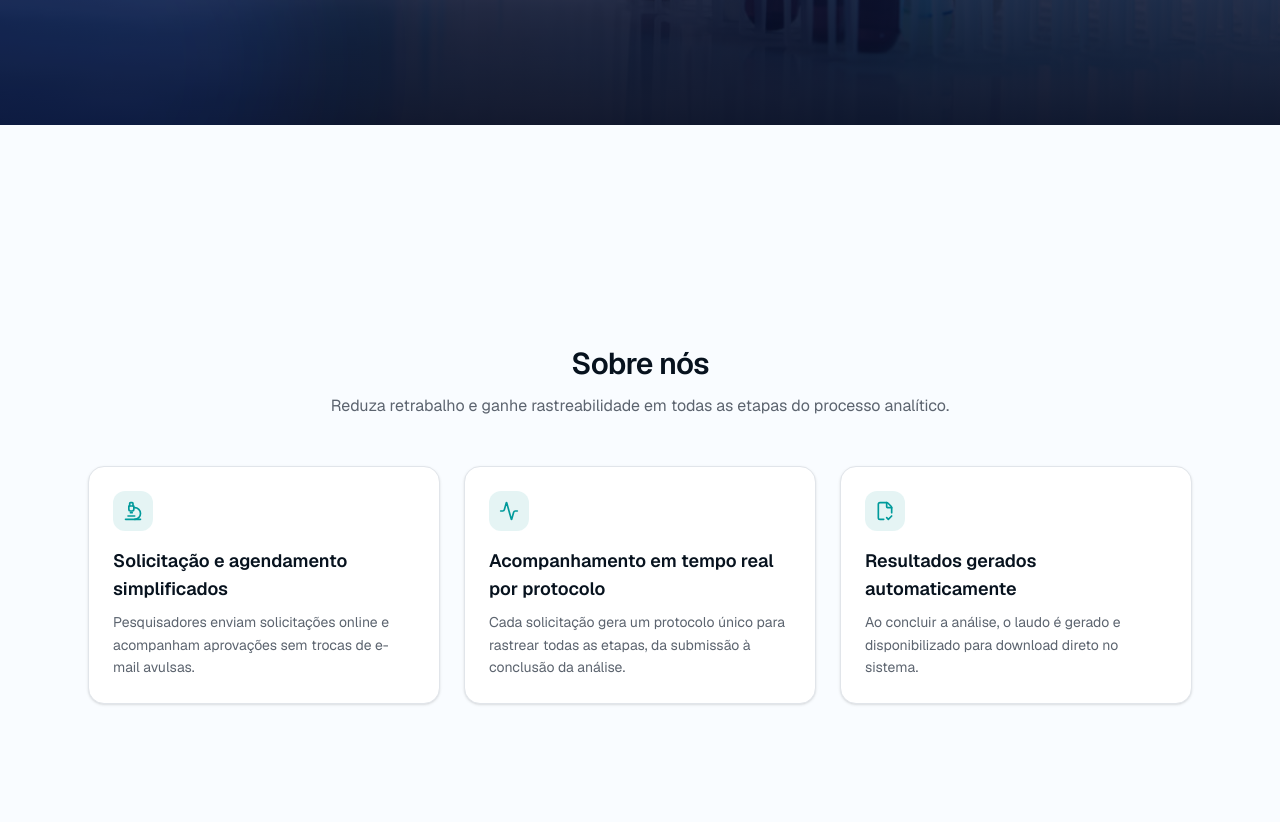
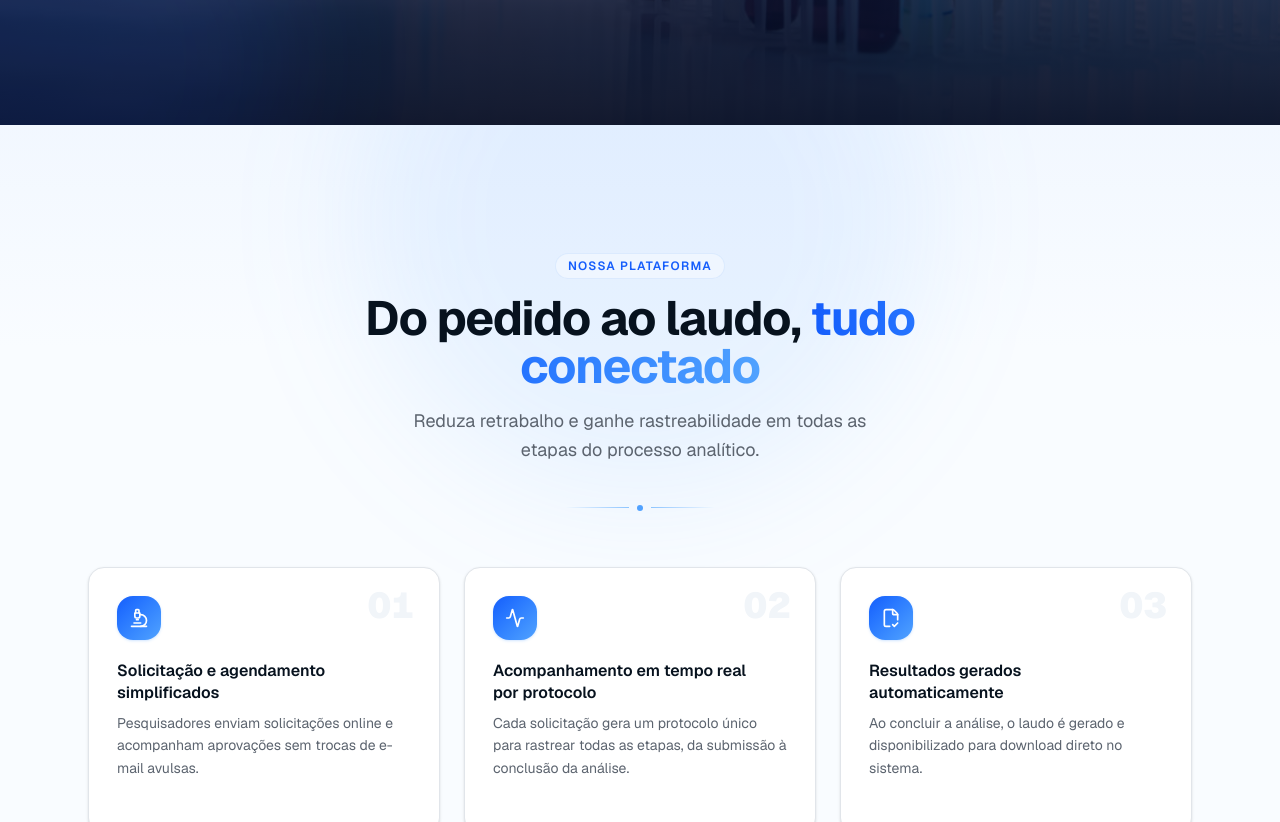
Before and after one commit to samuellna/liacli, a Next.js app in the folder client/: page / in a window 1280 px wide. Shown: the part 740-1562 px from the top of the page. Built offline with nearby package versions, Linux system fonts and the light colour scheme.

Commit message:
feat: enhance layout and styling of the services section with decorative elements and improved feature cards

```diff
--- a/client/app/page.tsx
+++ b/client/app/page.tsx
@@ -102,39 +102,85 @@ export default function Home() {
                 variant="outline"
                 className="h-11 border-white/20 bg-white/5 px-5 text-sm font-semibold text-white backdrop-blur-sm hover:bg-white/10 hover:text-white"
               >
-                <Link href="/login?role=funcionario">Sou funcionário</Link>
+                <Link href="/login">Sou funcionário</Link>
               </Button>
             </div>
           </div>
         </section>
 
-        <section className="mx-auto flex min-h-screen w-full max-w-6xl items-center px-4 py-16 sm:px-6">
-          <div className="w-full">
-            <div className="mx-auto max-w-2xl space-y-3 text-center">
-              <h2 className="text-3xl font-semibold tracking-tight">
-                Sobre nós
+        <section
+          className="relative overflow-hidden bg-background py-24 sm:py-32"
+          id="servicos"
+        >
+          {/* Subtle blue top-fade and radial glow for section identity */}
+          <div
+            aria-hidden
+            className="pointer-events-none absolute inset-x-0 top-0 h-56 bg-linear-to-b from-blue-50/70 to-transparent"
+          />
+          <div
+            aria-hidden
+            className="pointer-events-none absolute left-1/2 top-0 size-140 -translate-x-1/2 -translate-y-1/3 rounded-full bg-blue-400/10 blur-3xl"
+          />
+
+          <div className="relative mx-auto max-w-6xl px-4 sm:px-6">
+            {/* Section header */}
+            <div className="mx-auto max-w-2xl space-y-4 text-center">
+              <span className="inline-flex items-center gap-1.5 rounded-full bg-blue-50 px-3 py-1 text-xs font-semibold uppercase tracking-widest text-blue-600 ring-1 ring-blue-100">
+                Nossa Plataforma
+              </span>
+
+              <h2 className="text-4xl font-bold tracking-tight text-foreground sm:text-5xl">
+                Do pedido ao laudo,{" "}
+                <span className="bg-linear-to-r from-blue-600 to-blue-400 bg-clip-text text-transparent">
+                  tudo conectado
+                </span>
               </h2>
-              <p className="text-base text-muted-foreground">
+
+              <p className="mx-auto max-w-lg text-base leading-relaxed text-muted-foreground sm:text-lg">
                 Reduza retrabalho e ganhe rastreabilidade em todas as etapas do
                 processo analítico.
               </p>
             </div>
 
-            <ul className="mt-12 grid gap-6 sm:grid-cols-2 lg:grid-cols-3">
-              {features.map((feature) => (
+            {/* Decorative divider */}
+            <div
+              aria-hidden
+              className="mx-auto mt-10 flex items-center justify-center gap-2"
+            >
+              <div className="h-px w-16 bg-linear-to-r from-transparent to-blue-300" />
+              <div className="size-1.5 rounded-full bg-blue-400" />
+              <div className="h-px w-16 bg-linear-to-l from-transparent to-blue-300" />
+            </div>
+
+            {/* Feature cards */}
+            <ul className="mt-14 grid gap-6 sm:grid-cols-2 lg:grid-cols-3">
+              {features.map((feature, index) => (
                 <li
                   key={feature.title}
-                  className="group rounded-2xl border border-border bg-card p-6 shadow-sm transition-colors hover:border-accent/40"
+                  className="group relative flex flex-col rounded-2xl border border-border bg-card p-7 shadow-sm transition-all duration-300 hover:-translate-y-1 hover:border-blue-200/80 hover:shadow-lg hover:shadow-blue-100/50"
                 >
-                  <span className="inline-flex size-10 items-center justify-center rounded-lg bg-accent/10 text-accent">
+                  {/* Decorative index — purely ornamental */}
+                  <span
+                    aria-hidden
+                    className="absolute right-6 top-5 select-none text-4xl font-black tabular-nums leading-none text-slate-100"
+                  >
+                    {String(index + 1).padStart(2, "0")}
+                  </span>
+
+                  {/* Icon with blue gradient */}
+                  <div className="inline-flex size-11 shrink-0 items-center justify-center rounded-xl bg-linear-to-br from-blue-600 to-blue-400 text-white shadow-sm shadow-blue-200/60">
                     <feature.icon className="size-5" aria-hidden />
-                  </span>
-                  <h3 className="mt-4 text-lg font-semibold text-foreground">
+                  </div>
+
+                  <h3 className="mt-5 pr-8 text-base font-semibold leading-snug text-foreground">
                     {feature.title}
                   </h3>
-                  <p className="mt-2 text-sm leading-relaxed text-muted-foreground">
+                  <p className="mt-2 flex-1 text-sm leading-relaxed text-muted-foreground">
                     {feature.description}
                   </p>
+
+                  {/* Bottom accent line that expands on hover */}
+                  <div className="mt-6 h-px w-8 rounded-full bg-linear-to-r from-blue-500 to-blue-300 opacity-0 transition-all duration-500 group-hover:w-12 group-hover:opacity-100" />
                 </li>
               ))}
             </ul>
```
